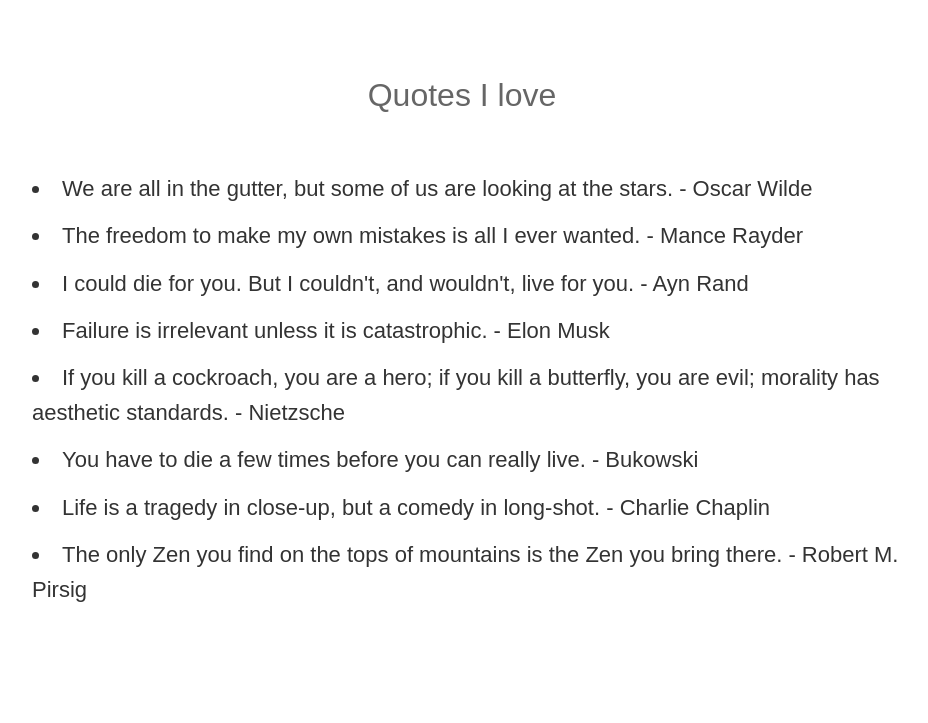
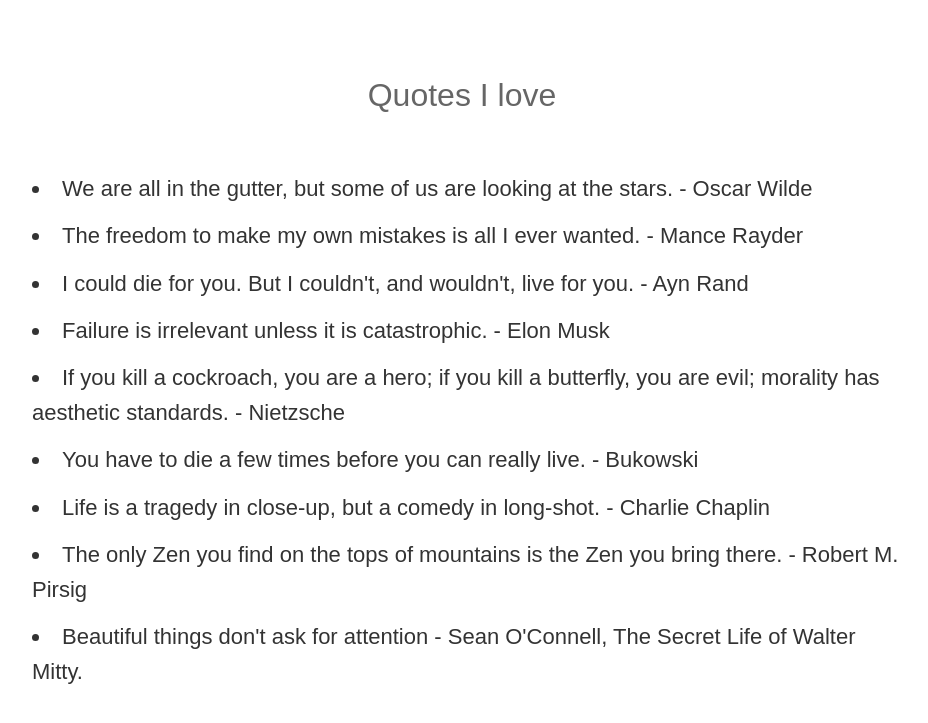
Before and after one commit to Saheb/saheb.github.com, a Jekyll site: the page quotes.html, which Jekyll copies as it is, in a window 1280 px wide. Shown: the top 723 px of the page, without its empty margins (178-1106 px from the left). Built offline with Jekyll 4.4.1, drawn with Linux system fonts in a browser that asks for light colours.

Commit message:
adding a quote

```diff
--- a/quotes.html
+++ b/quotes.html
@@ -38,6 +38,9 @@
             <li>
                 The only Zen you find on the tops of mountains is the Zen you bring there. - Robert M. Pirsig
             </li>
+            <li>
+                Beautiful things don't ask for attention -  Sean O'Connell, The Secret Life of Walter Mitty.
+            </li>
         </ul>
     </div>
 </body>
```
